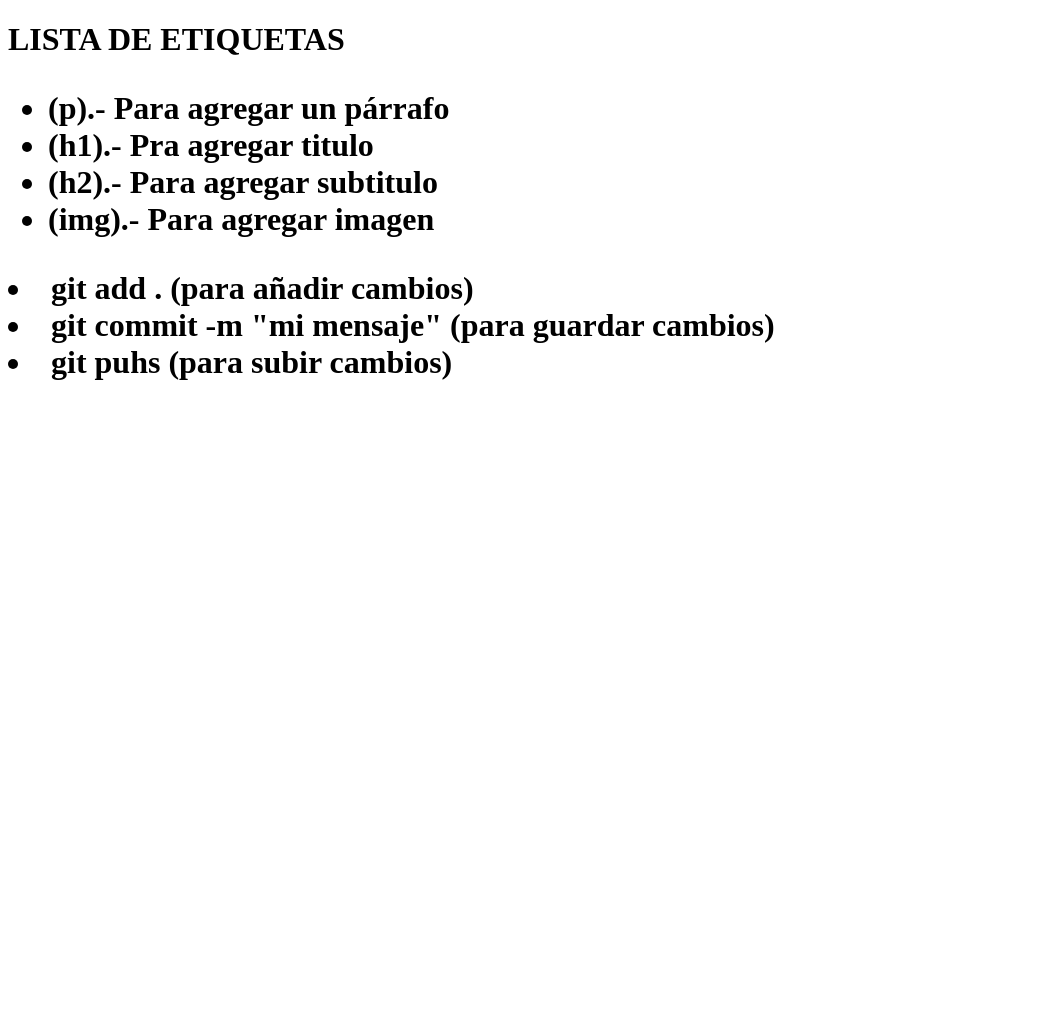
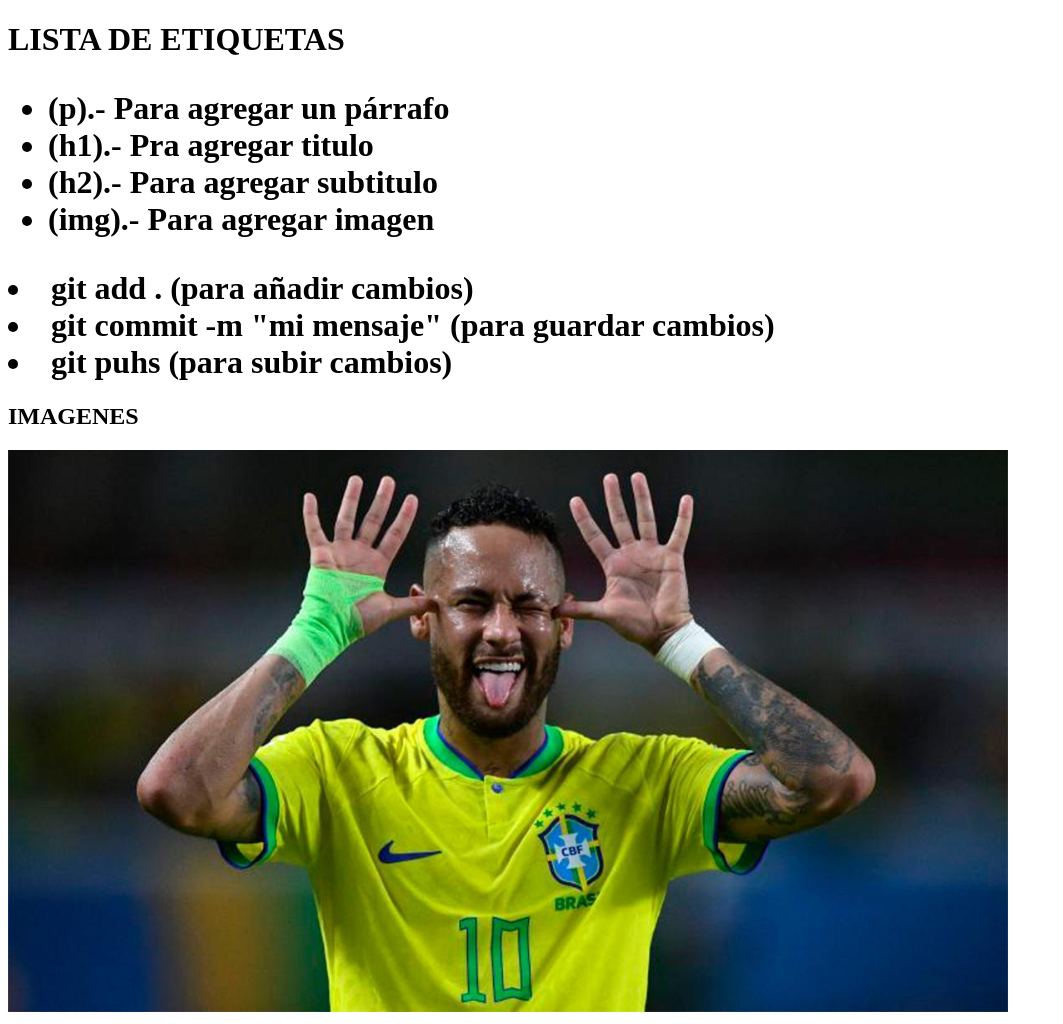
Before and after one commit to pablituu/miprimervez2, a plain HTML site: page index.html in a window 1280 px wide. Shown: the whole page, without its empty margins (0-1063 px from the left). Before the commit the page ends 800 px from the top, so only its background shows below. Drawn offline with Linux system fonts and the light colour scheme.

Commit message:
ola bola

```diff
--- a/index.html
+++ b/index.html
@@ -17,5 +17,7 @@
     <li>git add . (para añadir cambios)</li>
     <li>git commit -m "mi mensaje" (para guardar cambios)</li>
     <li>git puhs (para subir cambios)</li>
+    <h2>IMAGENES</h2>
+    <img src="imagenes/imagen1.jpg" width="1000px">
 </body>
 </html>
```
Also changed, not shown: imagenes/imagen1.jpg (added).
